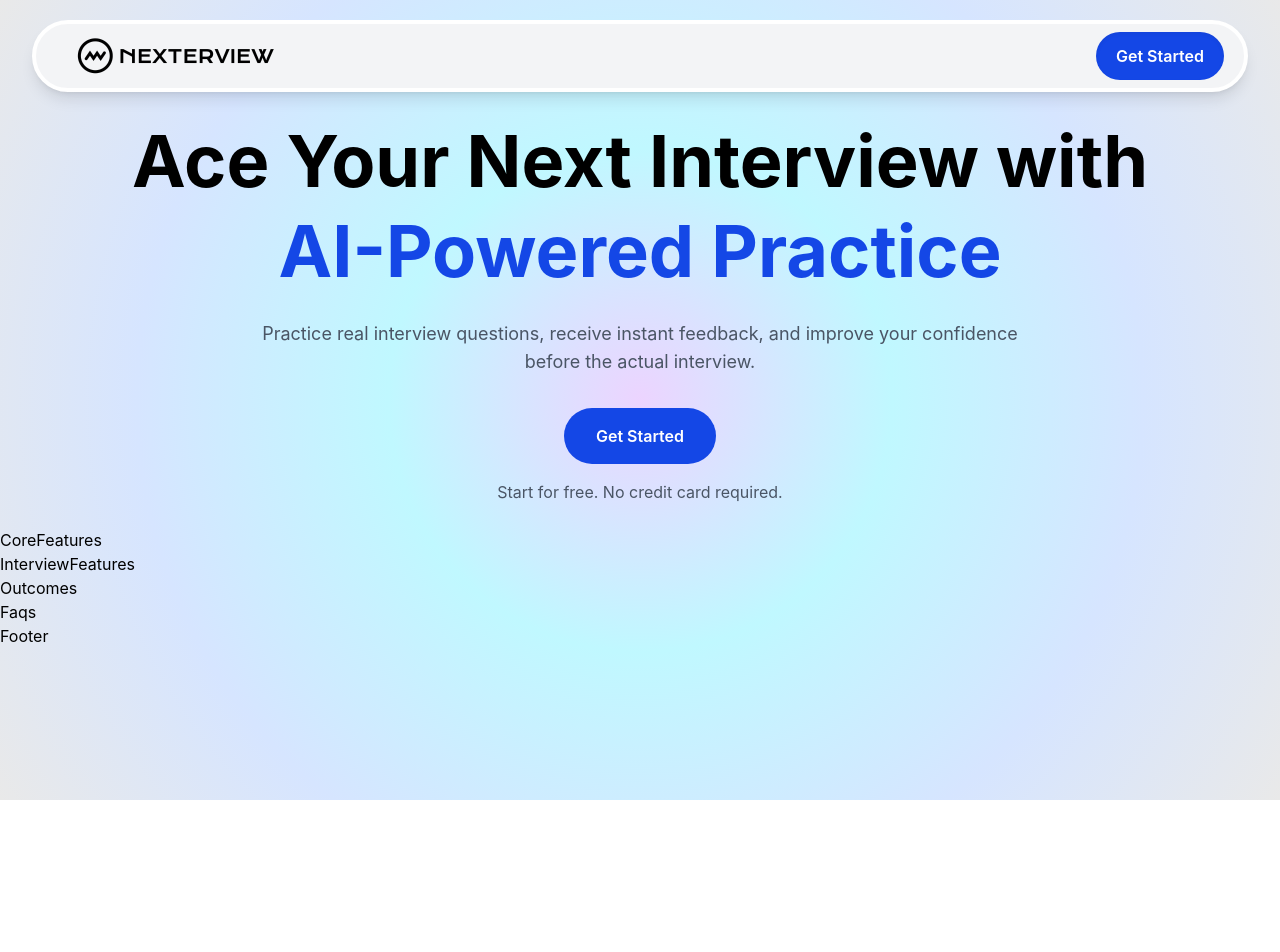
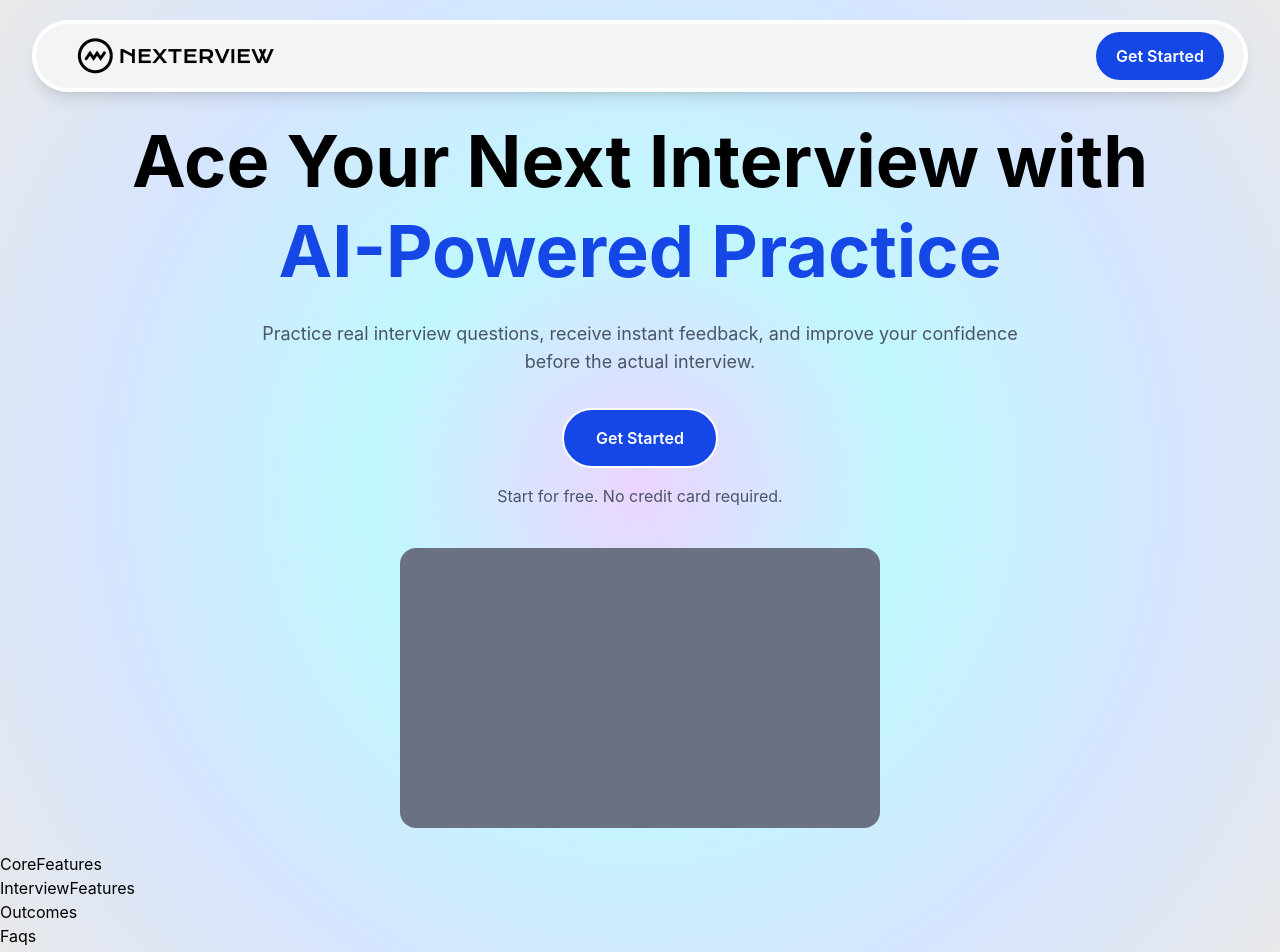
Before and after one commit to TejaVendra/nexterview, a React (Vite) app: page / in a window 1280 px wide. Shown: the top 952 px of the page. Before the commit the page ends 800 px from the top, so only its background shows below. Built offline with nearby package versions, Linux system fonts and the light colour scheme.

Commit message:
demo video and ui of hero added in hero section

```diff
--- a/package.json
+++ b/package.json
@@ -15,6 +15,7 @@
     "@tanstack/react-query": "^5.101.0",
     "axios": "^1.18.0",
     "framer-motion": "^12.40.0",
+    "motion": "^12.40.0",
     "react": "^19.2.6",
     "react-dom": "^19.2.6",
     "react-redux": "^9.3.0",
--- a/src/components/sections/Hero.jsx
+++ b/src/components/sections/Hero.jsx
@@ -1,11 +1,13 @@
 import React from "react";
-
+import logo from '../../assets/logo.png'
+import {motion} from 'motion/react'
 const Hero = () => {
   return (
     <main className="min-h-fit flex  justify-center px-6 py-6">
       <div className="max-w-5xl text-center">
 
-        <h1 className="
+        <motion.h1 initial={{opacity:0 , y:30}} animate={{opacity:1 , y:0}} transition={{duration:1}}
+        className="
           text-4xl
           md:text-6xl
           xl:text-7xl
@@ -16,9 +18,9 @@ const Hero = () => {
           <span className="text-blue-700">
             {" "}AI-Powered Practice
           </span>
-        </h1>
+        </motion.h1>
 
-        <p className="
+        <motion.p initial={{opacity:0 , x:-30}} animate={{opacity:1,x:0}} transition={{duration:1}} className="
           mt-6
           text-base
           md:text-lg
@@ -29,7 +31,7 @@ const Hero = () => {
           Practice real interview questions, receive
           instant feedback, and improve your confidence
           before the actual interview.
-        </p>
+        </motion.p>
 
         <div className="
           mt-8
@@ -57,11 +59,13 @@ const Hero = () => {
                 transition-all
                 duration-300
                 hover:bg-blue-800
+                border-2 border-white
             "
             >
             <span className=" transition-transform
                             duration-300
-                                group-hover:-translate-x-3"
+                                group-hover:-translate-x-3
+                                "
                         >
                             Get Started
                     </span>
@@ -87,6 +91,10 @@ const Hero = () => {
           </span>
         </div>
 
+        <div className="flex justify-center pt-10">
+           <div className="bg-gray-500 h-35 w-60 sm:h-45 sm:w-80 lg:h-70 lg:w-120 rounded-2xl"></div>
+        </div>
+
       </div>
     </main>
   );
--- a/src/components/sections/Navbar.jsx
+++ b/src/components/sections/Navbar.jsx
@@ -1,5 +1,6 @@
 import React from 'react'
 import logo from '../../assets/logo.png'
+import {motion} from 'motion/react'
 const Navbar = () => {
   return (
 
```
Also changed, not shown: 1 other file (tests, documents, lock files or other folders).
